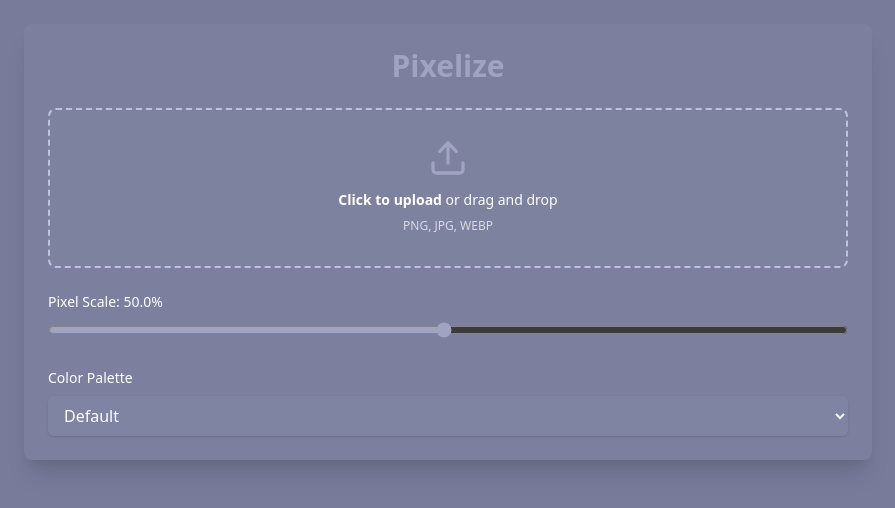
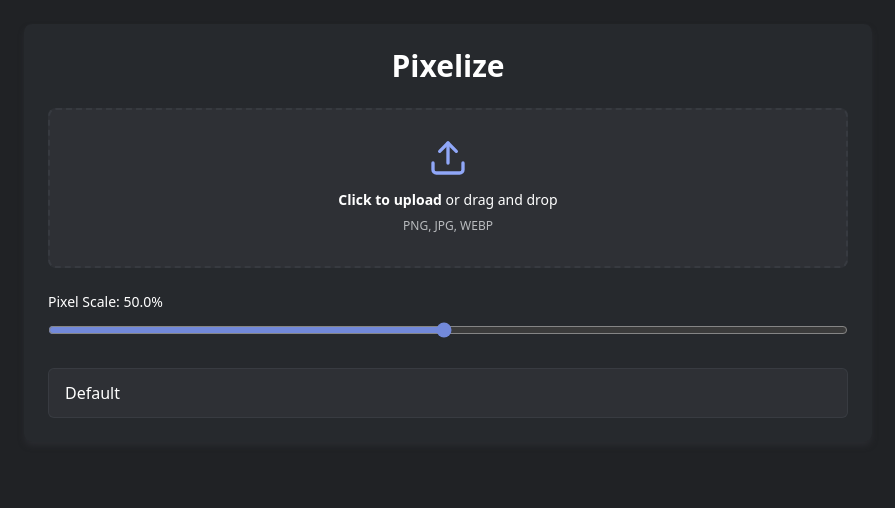
Before and after one commit to DhruvSinha2003/pixelize, a React (Vite) app: page / in a window 1280 px wide. Shown: the top 508 px of the page, without its empty margins (192-1087 px from the left). Built offline with nearby package versions, Linux system fonts and the light colour scheme.

Commit message:
styled select working but errors

```diff
--- a/src/App.jsx
+++ b/src/App.jsx
@@ -1,6 +1,7 @@
 import { Download, Image as ImageIcon, Upload } from "lucide-react";
 import { useEffect, useRef, useState } from "react";
 import colorPalettes from "./palettes";
+import StyledSelect from "./StyledSelect";
 import themes from "./themes";
 
 class PixelArt {
@@ -93,7 +94,77 @@ const PixelArtConverter = () => {
   const [isDragging, setIsDragging] = useState(false);
   const canvasRef = useRef(null);
   const pixelArtRef = useRef(null);
+
   const currentTheme = themes[selectedPalette];
+
+  const styles = {
+    container: {
+      backgroundColor: currentTheme.background,
+      color: currentTheme.textPrimary,
+      minHeight: "100vh",
+    },
+    card: {
+      backgroundColor: currentTheme.surfaceLight,
+      borderColor: currentTheme.borderMedium,
+      boxShadow: `0 4px 6px -1px ${currentTheme.surfaceDark}`,
+    },
+    uploadArea: {
+      borderColor: isDragging
+        ? currentTheme.borderAccent
+        : currentTheme.borderLight,
+      backgroundColor: currentTheme.surfaceMedium,
+      transition: "all 0.2s ease",
+      "&:hover": {
+        borderColor: currentTheme.borderAccent,
+        backgroundColor: currentTheme.surfaceDark,
+      },
+    },
+    icon: {
+      color: currentTheme.textAccent,
+    },
+    text: {
+      primary: {
+        color: currentTheme.textPrimary,
+      },
+      secondary: {
+        color: currentTheme.textSecondary,
+      },
+    },
+    button: {
+      backgroundColor: currentTheme.buttonBg,
+      color: currentTheme.textPrimary,
+      transition: "all 0.2s ease",
+      "&:hover": {
+        backgroundColor: currentTheme.buttonHover,
+      },
+      "&:active": {
+        backgroundColor: currentTheme.buttonActive,
+      },
+    },
+    select: {
+      backgroundColor: currentTheme.surfaceMedium,
+      borderColor: currentTheme.borderLight,
+      color: currentTheme.textPrimary,
+      "& option": {
+        backgroundColor: currentTheme.optionBg,
+        color: currentTheme.optionText,
+      },
+      "&:hover": {
+        borderColor: currentTheme.borderAccent,
+      },
+      "&:focus": {
+        borderColor: currentTheme.borderAccent,
+        outline: "none",
+      },
+    },
+    canvas: {
+      borderColor: currentTheme.borderMedium,
+      backgroundColor: currentTheme.surfaceLight,
+    },
+    slider: {
+      accentColor: currentTheme.accent,
+    },
+  };
 
   useEffect(() => {
     if (canvasRef.current) {
@@ -120,45 +191,6 @@ const PixelArtConverter = () => {
       };
       reader.readAsDataURL(file);
     }
-  };
-  const styles = {
-    container: {
-      backgroundColor: currentTheme.background,
-      color: currentTheme.text,
-    },
-    card: {
-      backgroundColor: `rgba(${currentTheme.primary
-        .match(/\d+/g)
-        .map((n) => Math.min(parseInt(n) + 20, 255))
-        .join(", ")}, 0.1)`,
-      borderColor: currentTheme.border,
-    },
-    title: {
-      color: currentTheme.accent,
-    },
-    uploadArea: {
-      borderColor: isDragging ? currentTheme.accent : currentTheme.border,
-      backgroundColor: `rgba(${currentTheme.primary
-        .match(/\d+/g)
-        .join(", ")}, 0.1)`,
-    },
-    button: {
-      backgroundColor: currentTheme.accent,
-      color: currentTheme.text,
-    },
-    select: {
-      backgroundColor: `rgba(${currentTheme.primary
-        .match(/\d+/g)
-        .join(", ")}, 0.2)`,
-      borderColor: currentTheme.border,
-      color: currentTheme.text,
-    },
-    canvas: {
-      borderColor: currentTheme.border,
-      backgroundColor: `rgba(${currentTheme.primary
-        .match(/\d+/g)
-        .join(", ")}, 0.1)`,
-    },
   };
 
   const handleDragOver = (e) => {
@@ -221,12 +253,12 @@ const PixelArtConverter = () => {
   };
 
   return (
-    <div className="min-h-screen" style={styles.container}>
+    <div style={styles.container}>
       <div className="max-w-4xl mx-auto p-6 space-y-6">
         <div className="rounded-lg shadow-xl p-6" style={styles.card}>
           <h1
             className="text-3xl font-bold mb-6 text-center"
-            style={styles.title}
+            style={styles.text.primary}
           >
             Pixelize
           </h1>
@@ -244,21 +276,17 @@ const PixelArtConverter = () => {
               >
                 <div className="flex flex-col items-center justify-center pt-5 pb-6">
                   {image ? (
-                    <ImageIcon
-                      className="w-10 h-10 mb-3"
-                      style={{ color: currentTheme.accent }}
-                    />
+                    <ImageIcon className="w-10 h-10 mb-3" style={styles.icon} />
                   ) : (
-                    <Upload
-                      className="w-10 h-10 mb-3"
-                      style={{ color: currentTheme.accent }}
-                    />
+                    <Upload className="w-10 h-10 mb-3" style={styles.icon} />
                   )}
-                  <p className="mb-2 text-sm">
+                  <p className="mb-2 text-sm" style={styles.text.primary}>
                     <span className="font-semibold">Click to upload</span> or
                     drag and drop
                   </p>
-                  <p className="text-xs opacity-70">PNG, JPG, WEBP</p>
+                  <p className="text-xs" style={styles.text.secondary}>
+                    PNG, JPG, WEBP
+                  </p>
                 </div>
                 <input
                   type="file"
@@ -270,7 +298,10 @@ const PixelArtConverter = () => {
             </div>
 
             <div className="space-y-2">
-              <label className="block text-sm font-medium">
+              <label
+                className="block text-sm font-medium"
+                style={styles.text.primary}
+              >
                 Pixel Scale: {(scale * 100).toFixed(1)}%
               </label>
               <input
@@ -281,24 +312,20 @@ const PixelArtConverter = () => {
                 value={scale}
                 onChange={handleScaleChange}
                 className="w-full"
-                style={{ accentColor: currentTheme.accent }}
+                style={styles.slider}
               />
             </div>
 
             <div className="space-y-2">
-              <label className="block text-sm font-medium">Color Palette</label>
-              <select
+              <StyledSelect
                 value={selectedPalette}
                 onChange={handlePaletteChange}
-                className="block w-full px-3 py-2 rounded-md shadow-sm focus:outline-none"
-                style={styles.select}
-              >
-                {Object.keys(colorPalettes).map((palette) => (
-                  <option key={palette} value={palette}>
-                    {palette.charAt(0).toUpperCase() + palette.slice(1)}
-                  </option>
-                ))}
-              </select>
+                options={Object.keys(colorPalettes).map((palette) => ({
+                  value: palette,
+                  label: palette.charAt(0).toUpperCase() + palette.slice(1),
+                }))}
+                currentTheme={currentTheme}
+              />
             </div>
           </div>
 
--- /dev/null
+++ b/src/StyledSelect.jsx
@@ -0,0 +1,57 @@
+import React from "react";
+
+const StyledSelect = ({ value, onChange, options, currentTheme, label }) => {
+  const selectStyles = {
+    container: {
+      position: "relative",
+      width: "100%",
+    },
+    select: {
+      width: "100%",
+      padding: "0.75rem 1rem",
+      backgroundColor: currentTheme.surfaceMedium,
+      border: `1px solid ${currentTheme.borderLight}`,
+      borderRadius: "0.375rem",
+      color: currentTheme.textPrimary,
+      appearance: "none",
+      cursor: "pointer",
+      transition: "all 0.2s ease",
+    },
+    option: {
+      backgroundColor: currentTheme.optionBg,
+      color: currentTheme.optionText,
+      padding: "0.5rem 1rem",
+    },
+  };
+
+  return (
+    <div style={selectStyles.container}>
+      {label && (
+        <label
+          className="block text-sm font-medium mb-2"
+          style={{ color: currentTheme.textPrimary }}
+        >
+          {label}
+        </label>
+      )}
+      <select
+        value={value}
+        onChange={onChange}
+        style={selectStyles.select}
+        className="focus:outline-none focus:ring-2 focus:ring-opacity-50"
+      >
+        {options.map((option) => (
+          <option
+            key={option.value}
+            value={option.value}
+            style={selectStyles.option}
+          >
+            {option.label}
+          </option>
+        ))}
+      </select>
+    </div>
+  );
+};
+
+export default StyledSelect;
--- a/src/themes.js
+++ b/src/themes.js
@@ -1,36 +1,86 @@
 import colorPalettes from "./palettes";
 
-const createThemeFromPalette = (palette) => {
-  const [primary] = palette;
-  const [secondary] = palette.slice(-1);
-  const [accent] = palette.slice(
-    Math.floor(palette.length / 2),
-    Math.floor(palette.length / 2) + 1
+const createThemeFromPalette = (palette, themeName) => {
+  if (themeName === "default") {
+    return {
+      primary: "rgb(32, 34, 37)",
+      secondary: "rgb(54, 57, 63)",
+      accent: "rgb(114, 137, 218)",
+
+      background: "rgb(32, 34, 37)",
+      surfaceLight: "rgba(54, 57, 63, 0.3)",
+      surfaceMedium: "rgba(54, 57, 63, 0.5)",
+      surfaceDark: "rgba(47, 49, 54, 0.7)",
+
+      buttonBg: "rgb(114, 137, 218)",
+      buttonHover: "rgb(103, 123, 196)",
+      buttonActive: "rgb(92, 109, 174)",
+
+      textPrimary: "rgb(255, 255, 255)",
+      textSecondary: "rgb(185, 187, 190)",
+      textAccent: "rgb(144, 167, 248)",
+
+      borderLight: "rgba(79, 84, 92, 0.3)",
+      borderMedium: "rgba(79, 84, 92, 0.6)",
+      borderAccent: "rgb(114, 137, 218)",
+
+      optionBg: "rgb(47, 49, 54)",
+      optionHover: "rgb(54, 57, 63)",
+      optionText: "rgb(255, 255, 255)",
+    };
+  }
+
+  const [primaryColor] = palette;
+  const [accentColor] = palette.slice(
+    Math.floor(palette.length * 0.3),
+    Math.floor(palette.length * 0.3) + 1
+  );
+  const [secondaryColor] = palette.slice(
+    Math.floor(palette.length * 0.7),
+    Math.floor(palette.length * 0.7) + 1
   );
 
+  const adjustColor = (rgb, amount) =>
+    rgb.map((value) => Math.max(0, Math.min(255, value + amount)));
+
+  const backgroundRGB = adjustColor(primaryColor, -20);
+  const darkerPrimary = adjustColor(primaryColor, -40);
+  const lighterPrimary = adjustColor(primaryColor, 40);
+  const darkerAccent = adjustColor(accentColor, -40);
+  const lighterAccent = adjustColor(accentColor, 40);
+
   return {
-    primary: `rgb(${primary.join(",")})`,
-    secondary: `rgb(${secondary.join(",")})`,
-    accent: `rgb(${accent.join(",")})`,
-    background: `rgb(${Math.max(primary[0] - 20, 0)}, ${Math.max(
-      primary[1] - 20,
-      0
-    )}, ${Math.max(primary[2] - 20, 0)})`,
-    text: `rgb(${Math.min(primary[0] + 150, 255)}, ${Math.min(
-      primary[1] + 150,
-      255
-    )}, ${Math.min(primary[2] + 150, 255)})`,
-    border: `rgb(${Math.min(primary[0] + 50, 255)}, ${Math.min(
-      primary[1] + 50,
-      255
-    )}, ${Math.min(primary[2] + 50, 255)})`,
+    primary: `rgb(${primaryColor.join(",")})`,
+    secondary: `rgb(${secondaryColor.join(",")})`,
+    accent: `rgb(${accentColor.join(",")})`,
+
+    background: `rgb(${backgroundRGB.join(",")})`,
+    surfaceLight: `rgba(${lighterPrimary.join(",")}, 0.1)`,
+    surfaceMedium: `rgba(${lighterPrimary.join(",")}, 0.15)`,
+    surfaceDark: `rgba(${darkerPrimary.join(",")}, 0.2)`,
+
+    buttonBg: `rgb(${accentColor.join(",")})`,
+    buttonHover: `rgb(${darkerAccent.join(",")})`,
+    buttonActive: `rgb(${lighterAccent.join(",")})`,
+
+    textPrimary: `rgb(${adjustColor(primaryColor, 200).join(",")})`,
+    textSecondary: `rgb(${adjustColor(primaryColor, 150).join(",")})`,
+    textAccent: `rgb(${adjustColor(accentColor, 40).join(",")})`,
+
+    borderLight: `rgba(${lighterPrimary.join(",")}, 0.2)`,
+    borderMedium: `rgba(${lighterPrimary.join(",")}, 0.3)`,
+    borderAccent: `rgb(${accentColor.join(",")})`,
+
+    optionBg: `rgb(${darkerPrimary.join(",")})`,
+    optionHover: `rgb(${adjustColor(primaryColor, -10).join(",")})`,
+    optionText: `rgb(${adjustColor(primaryColor, 180).join(",")})`,
   };
 };
 
 const themes = Object.fromEntries(
   Object.entries(colorPalettes).map(([key, palette]) => [
     key,
-    createThemeFromPalette(palette),
+    createThemeFromPalette(palette, key),
   ])
 );
 
```
